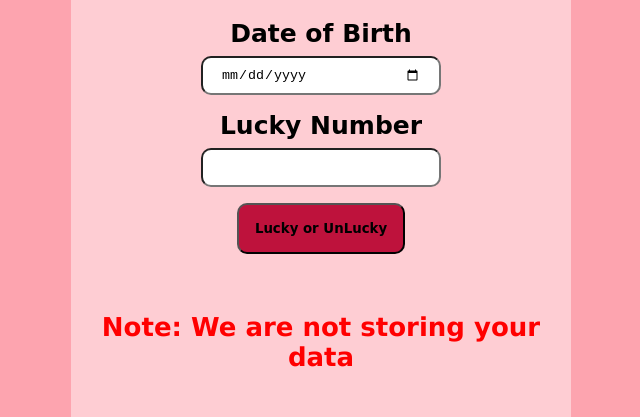
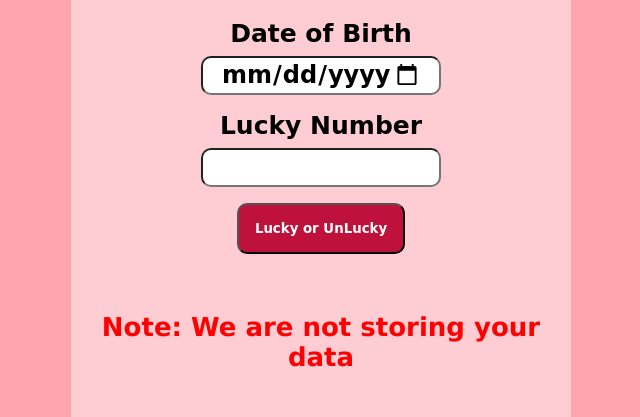
Before and after one commit to anshu1016/Lucky-Bday, a plain HTML site: page index.html in a window 1280 px wide. Shown: the part 62-479 px from the top of the page, without its empty margins (319-959 px from the left). Drawn offline with Linux system fonts and the light colour scheme.

Commit message:
Added button properties

```diff
--- a/luckybday.css
+++ b/luckybday.css
@@ -35,6 +35,9 @@ body{
     margin-top: 0.5rem;
     margin-bottom: 1rem;
     border-radius: 10px;
+    font-family:cursive;
+    font-size: x-large;
+    font-weight:bold;
 }
 .container button{
     padding: 1rem;
@@ -43,6 +46,8 @@ body{
     font-family: cursive;
     font-weight: bolder;
     background-color: #be123c;
+    color:white;
+
 }
 #result{
     margin: 0.5rem;
```
